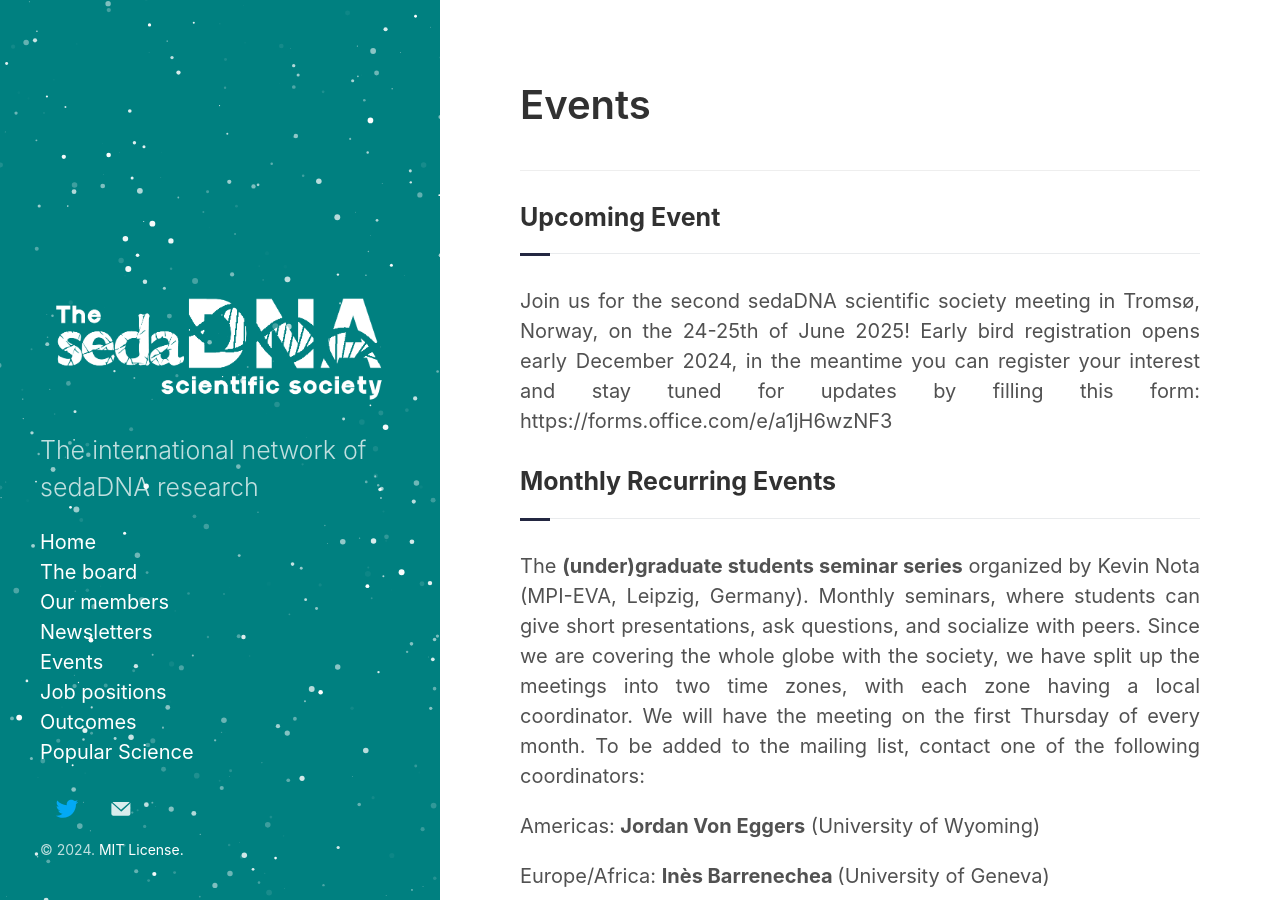
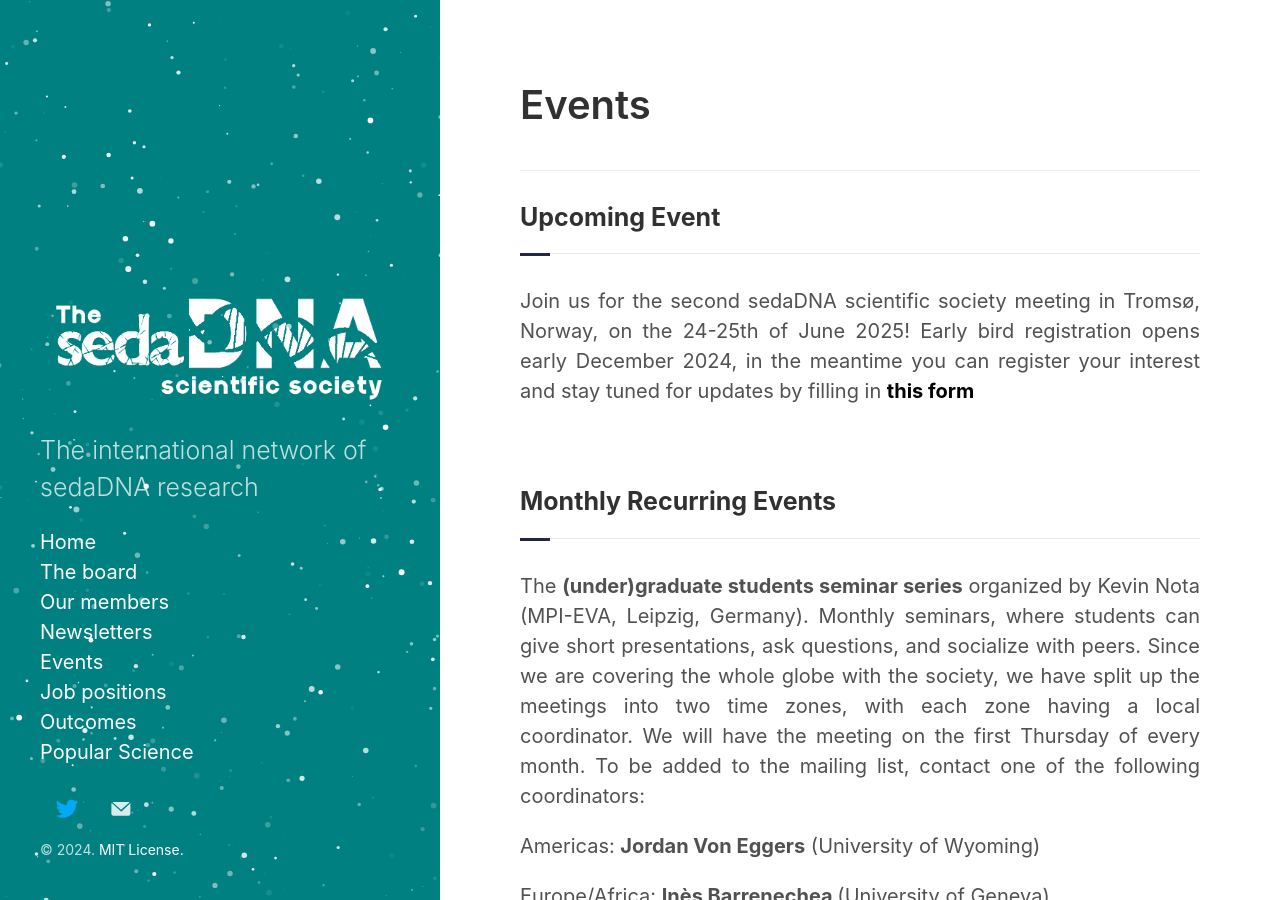
Before and after one commit to sedadna/sedadna.github.io, a Jekyll site: the page built from category/events.md, in a window 1280 px wide and 900 px high. Built offline with Jekyll 4.4.1, drawn with Linux system fonts in a browser that asks for light colours.

Commit message:
Update events.md

```diff
--- a/category/events.md
+++ b/category/events.md
@@ -9,7 +9,9 @@
 
 <h3 class="section-title underline">Upcoming Event</h3>
 
-<p> Join us for the second sedaDNA scientific society meeting in Tromsø, Norway, on the 24-25th of June 2025! Early bird registration opens early December 2024, in the meantime you can register your interest and stay tuned for updates by filling this form: https://forms.office.com/e/a1jH6wzNF3
+<p> Join us for the second sedaDNA scientific society meeting in Tromsø, Norway, on the 24-25th of June 2025! Early bird registration opens early December 2024, in the meantime you can register your interest and stay tuned for updates by filling in <a href="https://forms.office.com/e/a1jH6wzNF3" target="_blank"><b>this form</b></a></p>
+
+
 <br>
 
 <h3 class="section-title underline">Monthly Recurring Events</h3>
```
